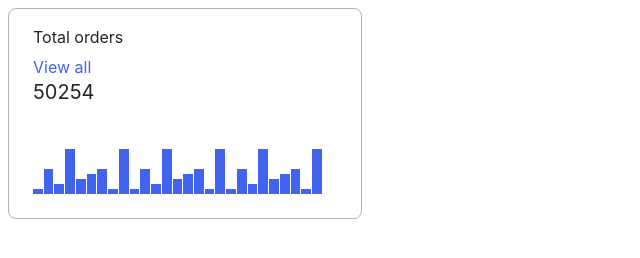
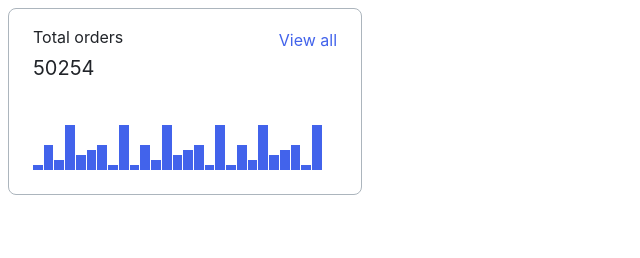
Before and after one commit to js-tasks-ru/htmlcss-20211021_ultimatevs, a website: page 04-lection2/01-histogram/index.html in a window 1280 px wide. Shown: the whole page, without its empty margins (0-640 px from the left). Drawn offline with Linux system fonts and the light colour scheme.

Commit message:
change headline

```diff
--- a/04-lection2/01-histogram/histogram.css
+++ b/04-lection2/01-histogram/histogram.css
@@ -7,7 +7,7 @@
   max-width: 354px;
 }
 
-.histogram__headline-container {
+.histogram__header-container {
   display: flex;
   justify-content: space-between;
 }
```
